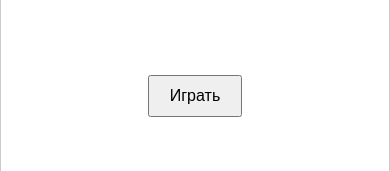
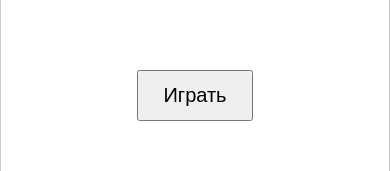
Before and after one commit to pyasmenko88/ny_game, a plain HTML site: page index.html in a window 390 px wide. Shown: the part 326-497 px from the top of the page. Drawn offline with Linux system fonts and the light colour scheme.

Commit message:
feat: improve button responsiveness

```diff
--- a/style.css
+++ b/style.css
@@ -65,6 +65,13 @@ body {
 }
 
 button {
-  padding: 10px 20px;
-  font-size: 16px;
+  padding: 0.625rem 1.25rem;
+  font-size: 1rem;
 }
+
+@media (max-width: 600px) {
+  button {
+    font-size: 1.25rem;
+    padding: 0.75rem 1.5rem;
+  }
+}
```
